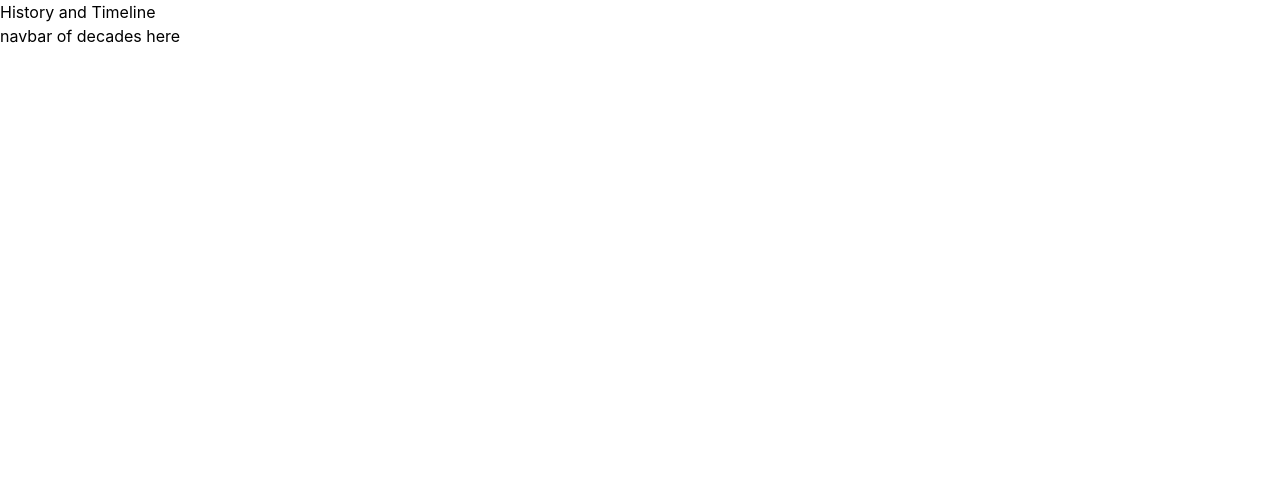
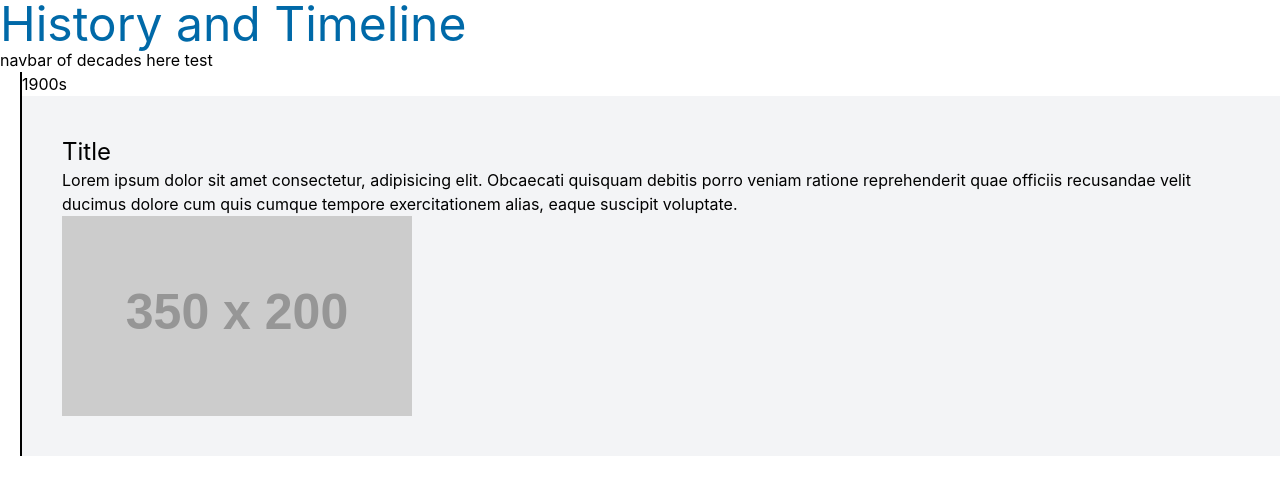
Before and after one commit to buttonbag/timeline-2, a React (Vite) app: page / in a window 1280 px wide. Shown: the top 494 px of the page. Built offline with nearby package versions, Linux system fonts and the light colour scheme.

Commit message:
create decades and events

```diff
--- a/src/App.tsx
+++ b/src/App.tsx
@@ -1,15 +1,16 @@
 import { useState } from 'react'
 import './App.css'
+import Decades from './components/Decades'
 
 function App() {
 
   return (
     <main>
-      <h1>History and Timeline</h1>
-      <nav>navbar of decades here</nav>
+      <h1 className='text-primary text-5xl'>History and Timeline</h1>
+      <nav className=''>navbar of decades here test</nav>
       <div className="container">
-        {/* decades */}
-          {/* events */}
+
+        <Decades />
 
       </div>
     </main>
--- /dev/null
+++ b/src/components/Decades.tsx
@@ -0,0 +1,10 @@
+import Events from "./Events";
+
+export default function Decades() {
+  return (
+    <div id="decade" className='ml-5 border-l-2 border-black'>
+      1900s
+      <Events />
+    </div>
+  );
+}
--- /dev/null
+++ b/src/components/Events.tsx
@@ -0,0 +1,13 @@
+export default function Events() {
+  return (
+    <div id="event" className='p-10 bg-gray-100'>
+      <div id="event-text">
+        <p className='text-2xl capitalize'>title</p>
+        <p className='text-base'>Lorem ipsum dolor sit amet consectetur, adipisicing elit. Obcaecati quisquam debitis porro veniam ratione reprehenderit quae officiis recusandae velit ducimus dolore cum quis cumque tempore exercitationem alias, eaque suscipit voluptate.</p>
+      </div>
+      <figure>
+        <img src="https://placehold.co/350x200"/>
+      </figure>
+    </div>
+  );
+}
```
Also changed, not shown: src/styles/decades.css (added).
